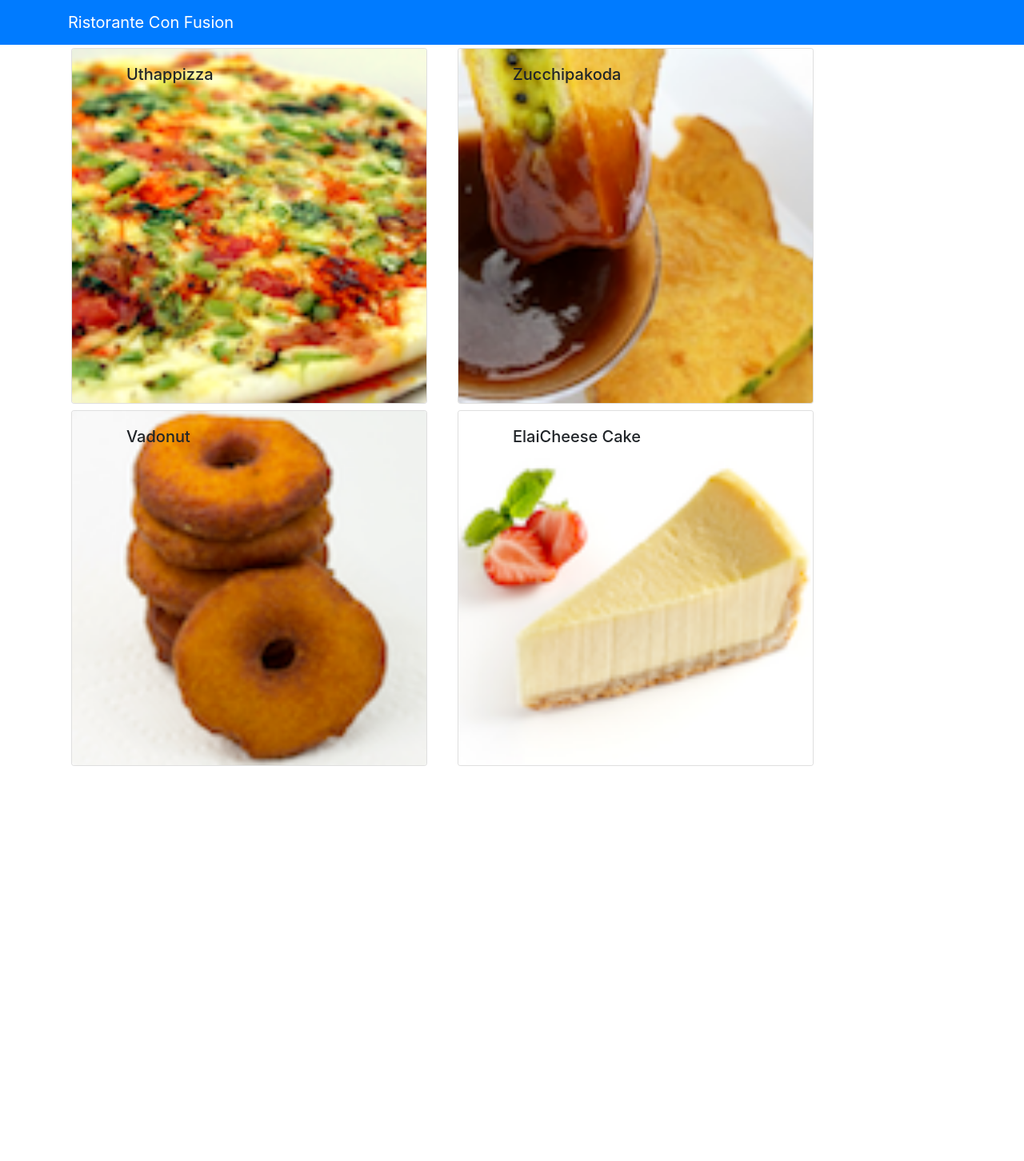
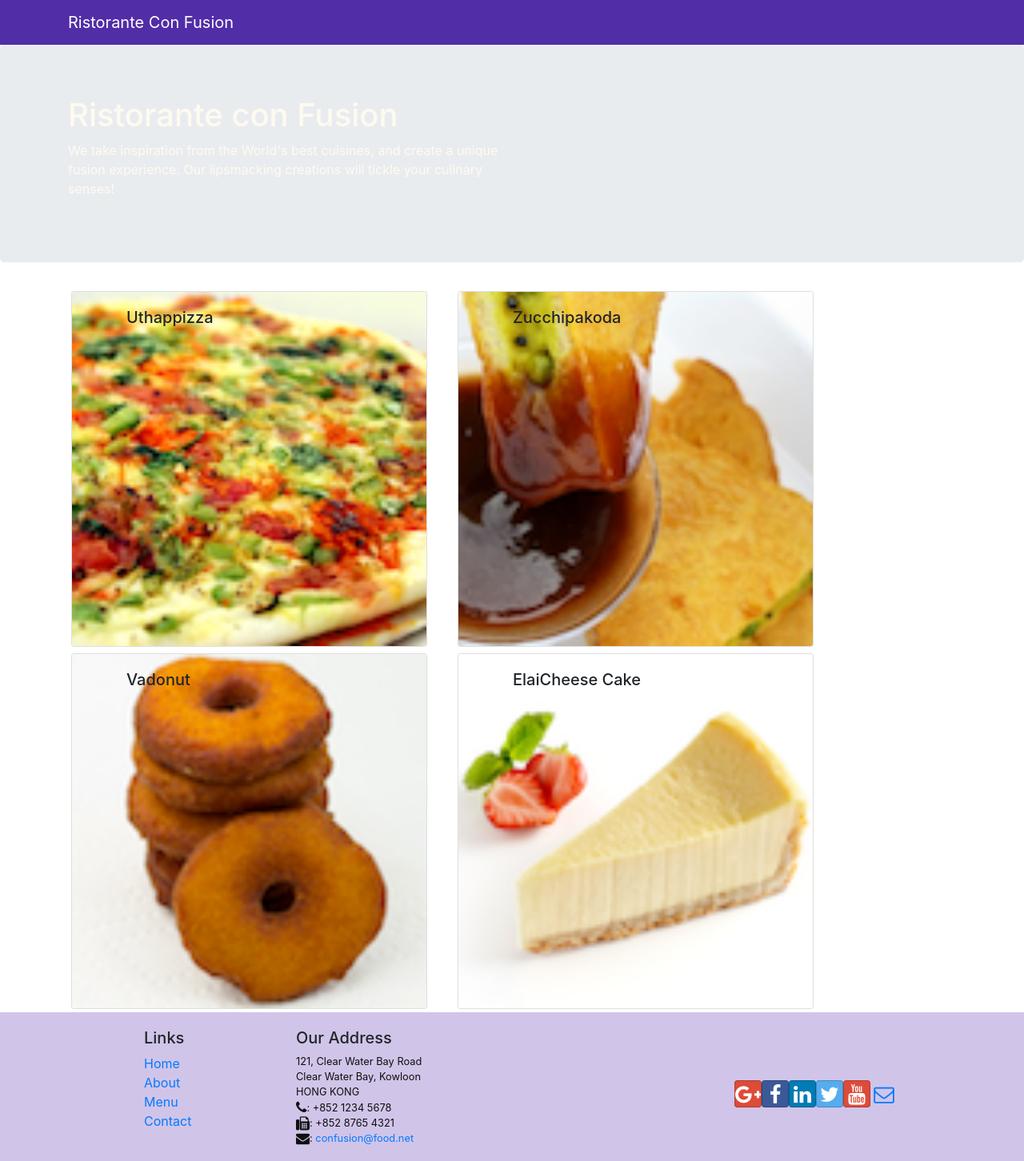
Before and after one commit to TrungNT147/ReactLab, a React (Create React App) app: page / in a window 1280 px wide. Shown: the top 1452 px of the page at 80% size. Before the commit the page ends 962 px from the top, so only its background shows below. Built offline with nearby package versions, Linux system fonts and the light colour scheme.

Commit message:
header and footer

```diff
--- a/src/App.css
+++ b/src/App.css
@@ -1,38 +1,35 @@
-.App {
-  text-align: left;
+
+
+.row-header{
+  margin:0px auto;
+  padding:0px auto;
 }
 
-.App-logo {
-  height: 40vmin;
-  pointer-events: none;
+.row-content {
+  margin:0px auto;
+  padding: 50px 0px 50px 0px;
+  border-bottom: 1px ridge;
+  min-height:400px;
 }
 
-@media (prefers-reduced-motion: no-preference) {
-  .App-logo {
-    animation: App-logo-spin infinite 20s linear;
-  }
+.footer{
+  background-color: #D1C4E9;
+  margin:0px auto;
+  padding: 20px 0px 20px 0px;
+}
+.jumbotron {
+  padding:70px 30px 70px 30px;
+  margin:0px auto;
+  background-color: #9575CD ;
+  color:floralwhite;
 }
 
-.App-header {
-  background-color: #282c34;
-  min-height: 100vh;
-  display: flex;
-  flex-direction: column;
-  align-items: center;
-  justify-content: center;
-  font-size: calc(10px + 2vmin);
-  color: white;
+address{
+  font-size:80%;
+  margin:0px;
+  color:#0f0f0f;
 }
 
-.App-link {
-  color: #61dafb;
+.navbar-dark {
+  background-color: #512DA8;
 }
-
-@keyframes App-logo-spin {
-  from {
-    transform: rotate(0deg);
-  }
-  to {
-    transform: rotate(360deg);
-  }
-}
--- /dev/null
+++ b/src/components/FooterComponent.js
@@ -0,0 +1,50 @@
+import React from "react";
+
+function Footer(props) {
+  return(
+  <div className="footer">
+      <div className="container">
+          <div className="row justify-content-center">
+              <div className="col-4 offset-1 col-sm-2">
+                  <h5>Links</h5>
+                  <ul className="list-unstyled">
+                      <li><a href="#">Home</a></li>
+                      <li><a href="#">About</a></li>
+                      <li><a href="#">Menu</a></li>
+                      <li><a href="contactus.html">Contact</a></li>
+                  </ul>
+              </div>
+              <div className="col-7 col-sm-5">
+                  <h5>Our Address</h5>
+                  <address>
+                121, Clear Water Bay Road<br />
+                Clear Water Bay, Kowloon<br />
+                HONG KONG<br />
+                <i className="fa fa-phone fa-lg"></i>: +852 1234 5678<br />
+                <i className="fa fa-fax fa-lg"></i>: +852 8765 4321<br />
+                <i className="fa fa-envelope fa-lg"></i>: <a href="mailto:confusion@food.net">
+                       confusion@food.net</a>
+                  </address>
+              </div>
+              <div className="col-12 col-sm-4 align-self-center">
+                  <div className="text-center">
+                      <a className="btn btn-social-icon btn-google" href="http://google.com/+"><i className="fa fa-google-plus"></i></a>
+                      <a className="btn btn-social-icon btn-facebook" href="http://www.facebook.com/profile.php?id="><i className="fa fa-facebook"></i></a>
+                      <a className="btn btn-social-icon btn-linkedin" href="http://www.linkedin.com/in/"><i className="fa fa-linkedin"></i></a>
+                      <a className="btn btn-social-icon btn-twitter" href="http://twitter.com/"><i className="fa fa-twitter"></i></a>
+                      <a className="btn btn-social-icon btn-google" href="http://youtube.com/"><i className="fa fa-youtube"></i></a>
+                      <a className="btn btn-social-icon" href="mailto:"><i className="fa fa-envelope-o"></i></a>
+                  </div>
+              </div>
+          </div>
+          <div className="row justify-content-center">
+              <div className="col-auto">
+                  <p>© Copyright 2018 Ristorante Con Fusion</p>
+              </div>
+          </div>
+      </div>
+  </div>
+  )
+}
+
+export default Footer;
--- /dev/null
+++ b/src/components/HeaderComponent.js
@@ -0,0 +1,28 @@
+import React, { Component } from "react";
+import { Navbar, NavbarBrand, Jumbotron } from 'reactstrap';
+
+class Header extends Component {
+  render() {
+    return (
+      <React.Fragment>
+        <Navbar dark>
+          <div className="container">
+            <NavbarBrand href="/">Ristorante Con Fusion</NavbarBrand>
+          </div>
+        </Navbar>
+        <Jumbotron>
+          <div className="container">
+            <div className="row row-header">
+              <div className="col-12 col-sm-6">
+                <h1>Ristorante con Fusion</h1>
+                <p>We take inspiration from the World's best cuisines, and create a unique fusion experience. Our lipsmacking creations will tickle your culinary senses!</p>
+              </div>
+            </div>
+          </div>
+        </Jumbotron>
+      </React.Fragment>
+    );
+  }
+}
+
+export default Header;
--- a/src/components/MainComponent.js
+++ b/src/components/MainComponent.js
@@ -1,8 +1,9 @@
 import React, { Component } from 'react'
 import Menu from './MenuComponent';
 import DishDetail from "./DishdetailComponent";
+import Header from './HeaderComponent';
+import Footer from './FooterComponent';
 import { DISHES } from '../shared/dishes';
-import { Navbar, NavbarBrand } from 'reactstrap';
 
 class Main extends Component {
   constructor(props) {
@@ -21,14 +22,11 @@ class Main extends Component {
   render() {
     return (
       <div className="App">
-        <Navbar dark color="primary">
-          <div className="container">
-            <NavbarBrand href="/">Ristorante Con Fusion</NavbarBrand>
-          </div>
-        </Navbar>
+        <Header />
         <Menu dishes={this.state.dishes}
               onClick={(dishId) => this.onDishSelect(dishId)} />
         <DishDetail dish={this.state.dishes.filter((dish) => dish.id === this.state.selectedDish)[0]} />
+        <Footer />
       </div>
     );
   }
--- a/src/index.js
+++ b/src/index.js
@@ -3,6 +3,8 @@ import ReactDOM from 'react-dom';
 import './index.css';
 import App from './App';
 import 'bootstrap/dist/css/bootstrap.min.css';
+import 'font-awesome/css/font-awesome.min.css';
+import 'bootstrap-social/bootstrap-social.css';
 import reportWebVitals from './reportWebVitals';
 
 ReactDOM.render(
```
